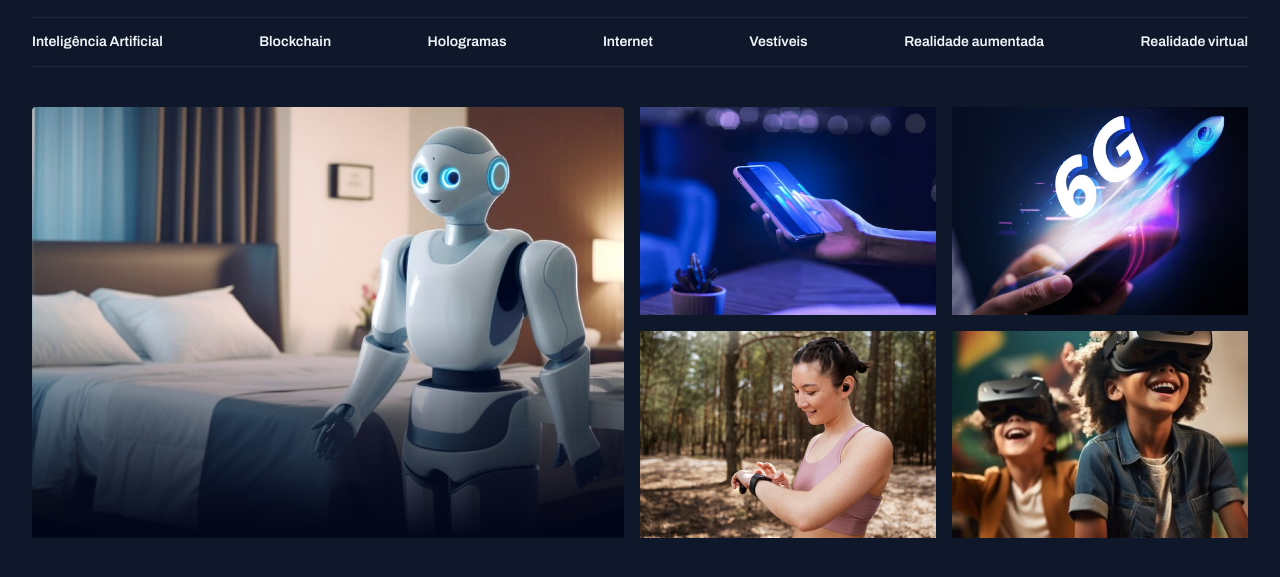
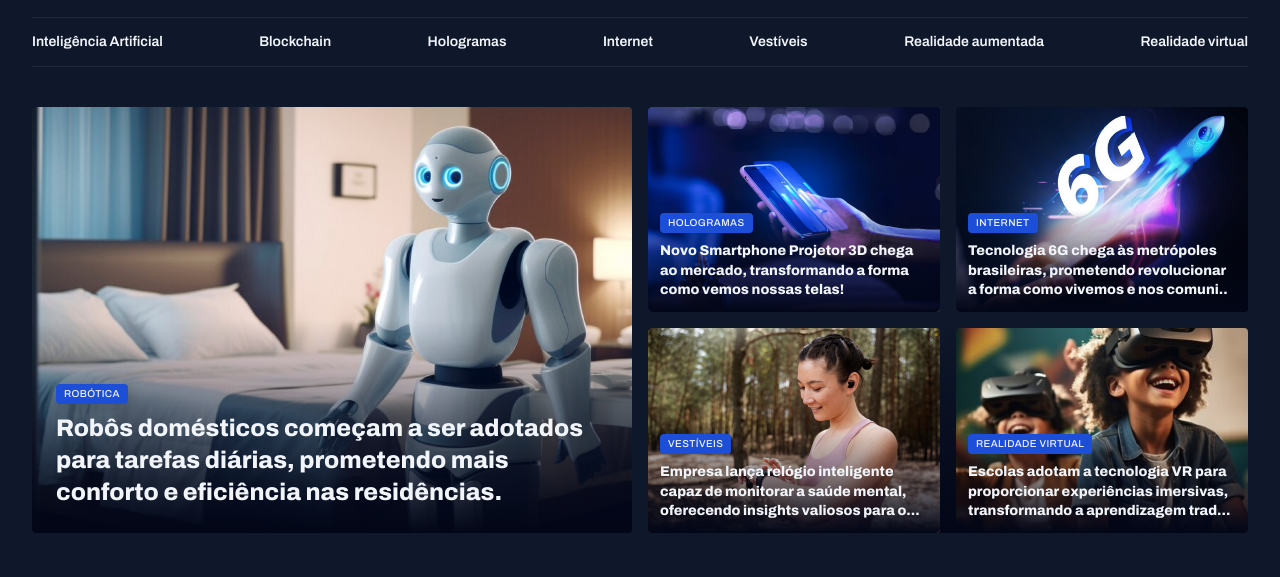
Before and after one commit to ingritedaiane/PORTAL-DE-NOTICIAS, a plain HTML site: page index.html in a window 1280 px wide. Shown: the part 43-620 px from the top of the page. Drawn offline with Linux system fonts and the light colour scheme.

Commit message:
cards da main finalizados

```diff
--- a/index.html
+++ b/index.html
@@ -34,28 +34,62 @@
             <a href="#">Realidade virtual</a>
         </nav>
     </header>
-    <main class=" grid conteiner">
+    <main class="grid conteiner">
         <section id="featured" class="grid grid-flow-col gap-16">
-            <div class="cards">
+            <figure class="card">
                 <img src="assets/images/Image 01.png" alt="imagem de um robo em ambiente domestico">
-            </div>
+                <figcaption>
+                    <span class="tag">robótica</span>
+                    <h2>
+                        Robôs domésticos começam a ser adotados
+                        para tarefas diárias, prometendo mais
+                        conforto e eficiência nas residências.
+                    </h2>
+                </figcaption>
 
-            <div class="grid grid-cols-2 gap-16">
-                <div>
+            </figure>
+            <div class="grid grid-cols-2 gap-16 card">
+                <figure class="card">
                     <img src="assets/images/Image 02.png" alt="">
-                </div>
-                <div>
+                    <figcaption>
+                        <span class="tag">Hologramas</span>
+                        <h3 class="text-h3">
+                            Novo Smartphone Projetor 3D chega ao mercado, transformando a forma como vemos nossas telas!
+                        </h3>
+                    </figcaption>
+                </figure>
+                <figure class="card">
                     <img src="assets/images/Image 03.png" alt="">
-                </div>
-                <div>
+                    <figcaption>
+                        <span class="tag">Internet</span>
+                        <h3 class="text-h3">
+                            Tecnologia 6G chega às metrópoles brasileiras,
+                            prometendo revolucionar a forma como vivemos e nos comuni..
+                        </h3>
+                    </figcaption>
+                </figure>
+                <figure class="card">
                     <img src="assets/images/Image 04.png" alt="">
-                </div>
-                <div>
+                    <figcaption>
+                        <span class="tag">Vestíveis</span>
+                        <h3 class="text-h3">
+                            Empresa lança relógio inteligente capaz de monitorar a saúde mental,
+                            oferecendo insights valiosos para o...
+                        </h3>
+                    </figcaption>
+                </figure>
+                <figure class="card">
                     <img src="assets/images/Image 05.png" alt="">
-                </div>
+                    <figcaption>
+                        <span class="tag">Realidade Virtual</span>
+                        <h3 class="text-h3">
+                            Escolas adotam a tecnologia VR para proporcionar experiências imersivas,
+                            transformando a aprendizagem trad...
+                        </h3>
+                    </figcaption>
+                </figure>
             </div>
         </section>
-
     </main>
 </body>
 </html>
--- a/styles/global.css
+++ b/styles/global.css
@@ -22,6 +22,7 @@
     --h3: 800  1.4rem/140% var(--font-family);
     --span: 600 1.4rem/145% var(--font-family);
     --p: 400 1.4rem/160% var(--font-family);
+    --tags: 500 1rem/120% var(--font-family);
 }
 
 body {
@@ -34,7 +35,6 @@ a {
     text-decoration: none;
     color: inherit;
     font: var(--span);
-
 }
 
 a:hover {
@@ -56,5 +56,24 @@ img {
 }
 
 main {
-    margin-top: 4.0rem;
+    margin-top: 4rem;
 }
+
+.tag {
+    display: inline-block;
+    font: var(--tags);
+    letter-spacing: 0.04em;
+    text-transform: uppercase;
+    color: var(--text-color-primary);
+
+    background-color:var(--brand-color-dark) ;
+    padding: 4px 8px;
+    border-radius: 4px;
+    box-shadow: 0px 4px 16px 0px rgba(2, 6, 23, 0.251);
+}
+
+.text-h3 {
+    font: var(--h3);
+    width: 26.4rem;
+    margin-top: 0.8rem;
+}
--- a/styles/section.css
+++ b/styles/section.css
@@ -5,7 +5,7 @@
     }
 }
 
-.cards {
+.card {
     border-radius: 0.4rem;
     position: relative;
     overflow: hidden;
@@ -21,4 +21,21 @@
             #020617 100%
         );
     }
+
+    figcaption {
+        position: absolute;
+        bottom: 0;
+        padding: 2.4rem;
+
+        /* figcaption tem alguma tag .text-h3? sim, então adicionar o padding */
+        &:has(.text-h3) {
+            padding: 1.2rem;
+        }
+    }
+
+    h2 {
+        margin-top: 0.8rem;
+        font: var(--h1);
+        width: 56rem;
+    }
 }
```
